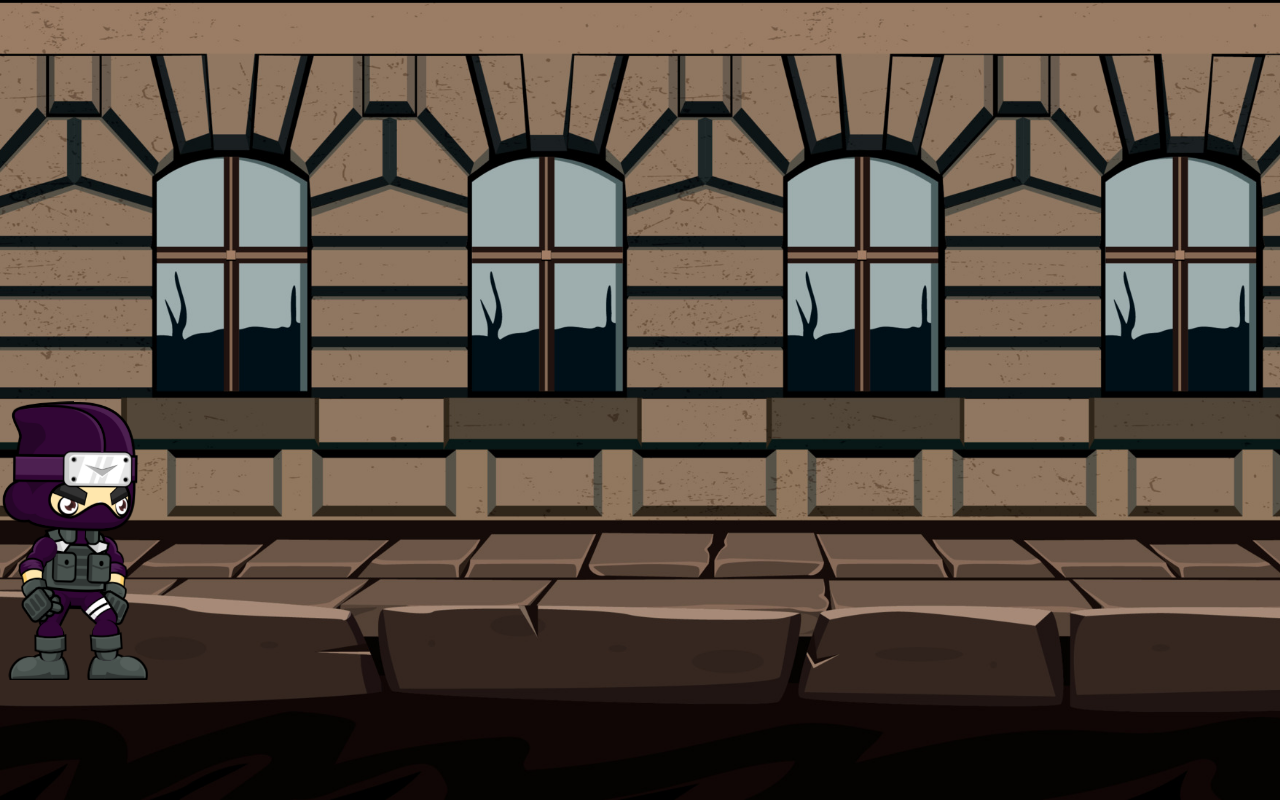
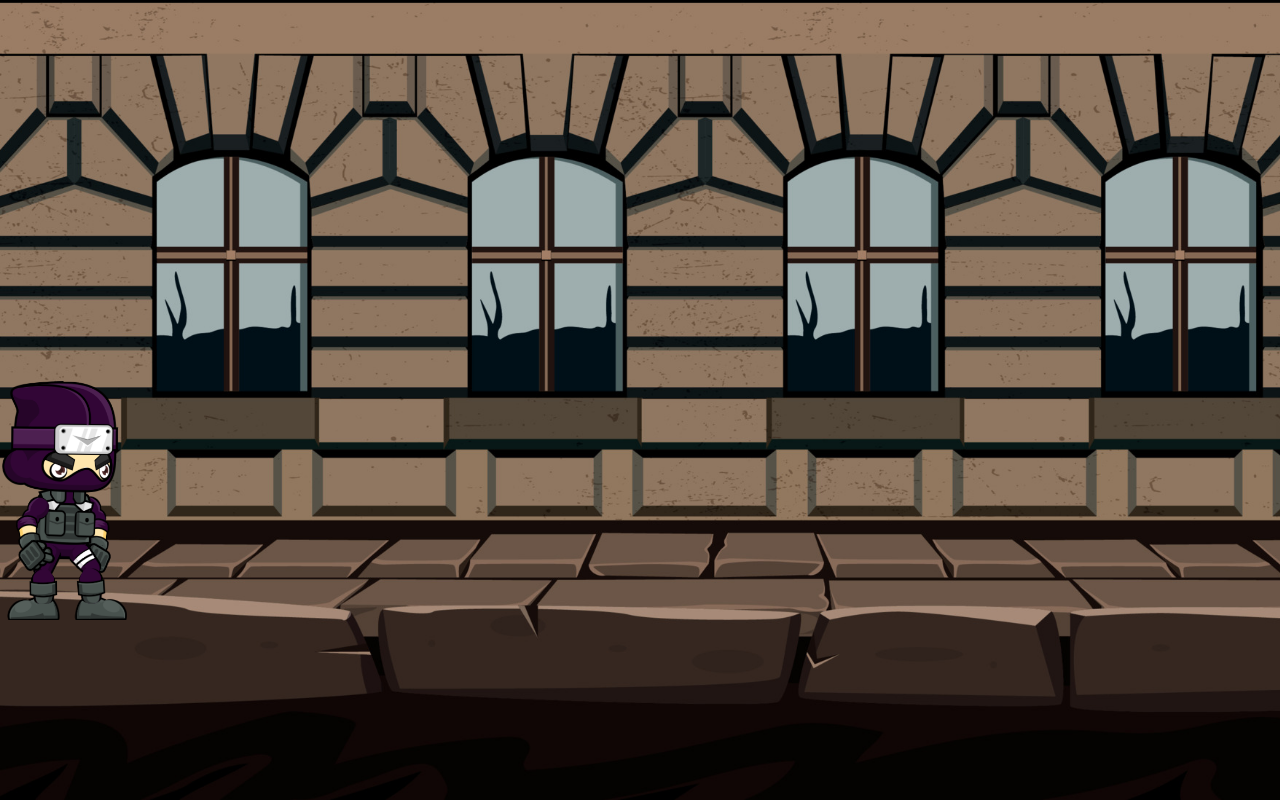
Before and after one commit to sewmisithara/2D_Game, a plain HTML site: page src/index.html in a window 1280 px wide. Drawn offline with Linux system fonts and the light colour scheme.

Commit message:
margintop change

```diff
--- a/src/style.css
+++ b/src/style.css
@@ -12,7 +12,7 @@
 }
 .animal{
 
-    height: 280px;
-    margin-top: 400px;
+    height: 240px;
+    margin-top: 380px;
     position: absolute;
 }
```
